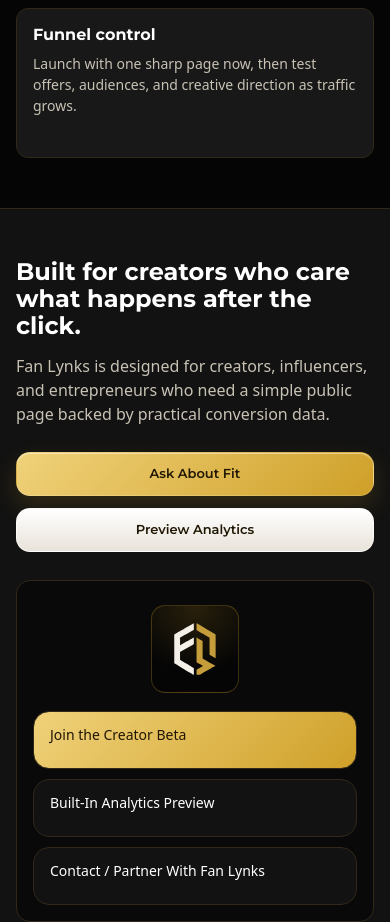
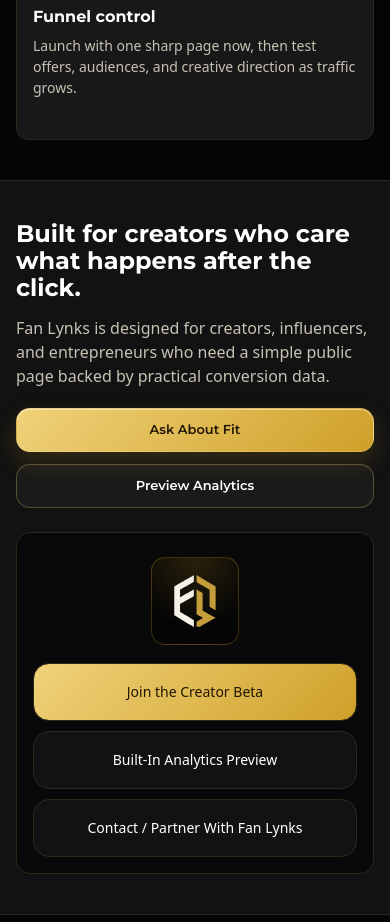
Before and after one commit to dominator509/FanLynks, a website: page public/join/index.html in a window 390 px wide. Shown: the part 835-1757 px from the top of the page. Drawn offline with Linux system fonts and the light colour scheme.

Commit message:
fix: mobile spacing, header, and centered preview rows
Keep the mobile header from covering scrolled content; refine vertical rhythm and secondary button styling; center preview rows. Approved by Dominic after review of mobile renders.

```diff
--- a/public/landing.css
+++ b/public/landing.css
@@ -152,9 +152,10 @@ a {
 
 .button.light,
 .nav-links a.button.light {
-  border-color: rgba(255,255,255,.66);
-  background: linear-gradient(180deg, #fff, #e8e3da);
-  color: #211704;
+  border-color: rgba(240,210,122,.28);
+  background: rgba(255,255,255,.035);
+  color: var(--text);
+  box-shadow: none;
 }
 
 .button:hover,
@@ -365,6 +366,9 @@ h3 {
 }
 
 .preview-row {
+  display: flex;
+  align-items: center;
+  justify-content: center;
   min-height: 58px;
   margin-top: 10px;
   border: 1px solid var(--line);
@@ -372,6 +376,8 @@ h3 {
   padding: 13px 16px;
   background: rgba(255,255,255,.035);
   color: var(--text);
+  text-align: center;
+  line-height: 1.35;
 }
 
 .preview-row.primary {
@@ -399,6 +405,8 @@ h3 {
 }
 
 @media (max-width: 820px) {
+  .site-header { position: relative; }
+
   .nav {
     align-items: center;
     flex-direction: row;
@@ -425,8 +433,13 @@ h3 {
   }
 
   .hero-copy {
-    padding: 44px 0;
+    padding: 40px 0;
   }
+
+  .band { padding: 40px 0; }
+  .two-col { gap: 24px; }
+  .two-col .lead { margin-bottom: 20px; }
+  .preview-phone { margin-top: 0; }
 
   .grid,
   .two-col {
@@ -458,5 +471,6 @@ h3 {
   .hero-actions,
   .actions {
     display: grid;
+    gap: 12px;
   }
 }
```
